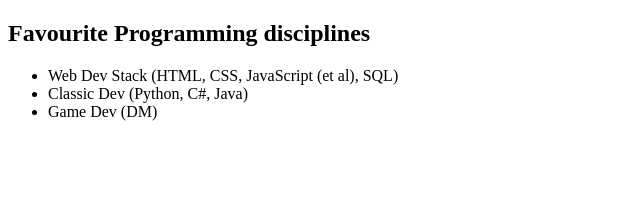
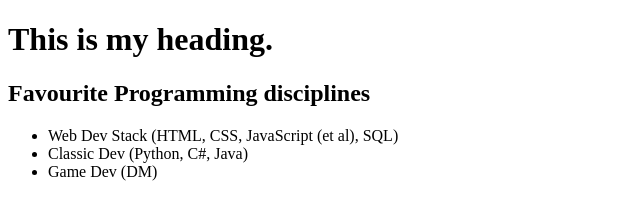
Before and after one commit to MaestroPTF/my-first-github-repo, a plain HTML site: page index.html in a window 1280 px wide. Shown: the whole page, without its empty margins (0-640 px from the left). Drawn offline with Linux system fonts and the light colour scheme.

Commit message:
Added filler outer semantic tags

```diff
--- a/index.html
+++ b/index.html
@@ -7,14 +7,22 @@
     <title>Document</title>
 </head>
 <body>
+    <header>
+        <h1>This is my heading.</h1>
+    </header>
+    <main>
         <Section>
-        <h1>Favourite Programming disciplines</h1>
+            <h2>Favourite Programming disciplines</h1>
             <ul>
                 <li>Web Dev Stack (HTML, CSS, JavaScript (et al), SQL)</li>
                 <li>Classic Dev (Python, C#, Java)</li>
                 <li>Game Dev (DM) </li>
             </ul>
         </Section>
+    </main>
+    <footer>
+
+    </footer>
 
 </body>
 </html>
```
Lines whose indentation alone changed are shown as unchanged.
